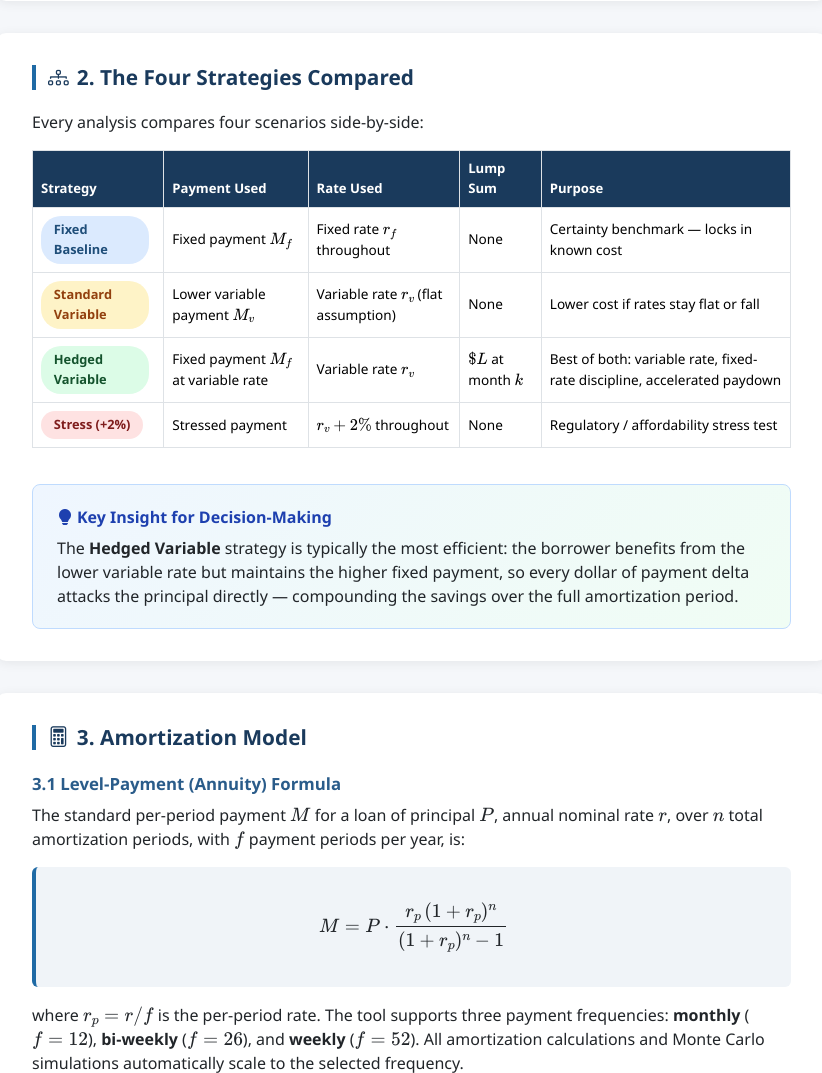
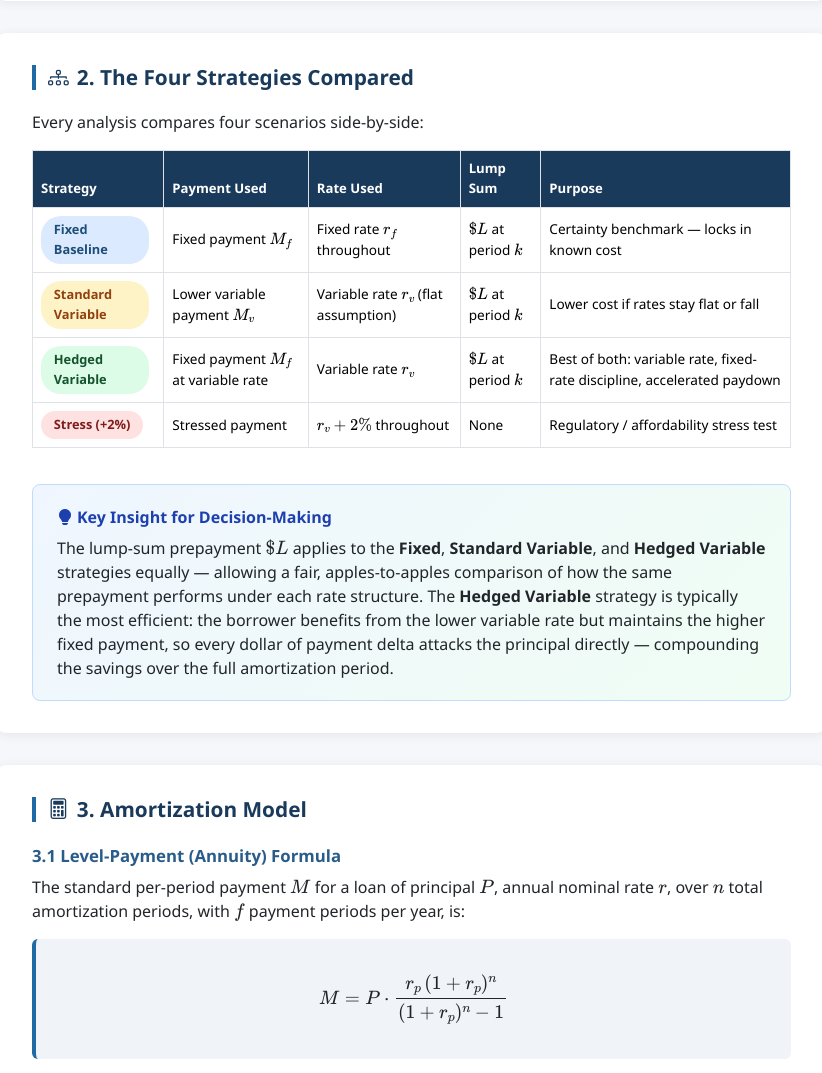
Before and after one commit to kingsley2emelideme/Mortgage_Strategy, a Flask app: page /methodology in a window 1280 px wide. Shown: the part 799-1872 px from the top of the page, without its empty margins (371-1193 px from the left). Run offline with Flask 3, Linux system fonts and the light colour scheme.

Commit message:
Apply lump sum prepayment to fixed and variable strategies
- Fixed and variable amortization schedules now receive lump_sum in both
  /api/calculate and /api/amortize endpoints (previously hedged-only)
- app.js: highlight lump sum row in amortization table for all strategies
  except stress (was hedged-only)
- methodology.html: update strategies table to show lump sum applies to
  fixed, variable, and hedged; update key insight box to explain equal
  apples-to-apples comparison across strategies

Co-Authored-By: Claude Sonnet 4.6 <noreply@anthropic.com>

```diff
--- a/app.py
+++ b/app.py
@@ -101,8 +101,8 @@ def calculate():
         flat_v = np.full(n, mp.var_rate_start)
 
         # -- Deterministic schedules --
-        df_fixed = engine.amortize(flat_f, fixed_pmt)
-        df_var = engine.amortize(flat_v, var_pmt)
+        df_fixed = engine.amortize(flat_f, fixed_pmt, lump_sum=lump_sum)
+        df_var = engine.amortize(flat_v, var_pmt, lump_sum=lump_sum)
         df_hedged = engine.amortize(flat_v, fixed_pmt, lump_sum=lump_sum)
 
         # Stress: variable rate +2 %
@@ -215,12 +215,12 @@ def amortize():
             rate = mp.fixed_rate
             pmt = AmortizationEngine.level_payment(mp.principal, rate, mp.total_periods, ppy)
             rates = np.full(n, rate)
-            df = engine.amortize(rates, pmt)
+            df = engine.amortize(rates, pmt, lump_sum=lump_sum)
         elif strategy == "variable":
             rate = mp.var_rate_start
             pmt = AmortizationEngine.level_payment(mp.principal, rate, mp.total_periods, ppy)
             rates = np.full(n, rate)
-            df = engine.amortize(rates, pmt)
+            df = engine.amortize(rates, pmt, lump_sum=lump_sum)
         elif strategy == "hedged":
             fixed_pmt = AmortizationEngine.level_payment(mp.principal, mp.fixed_rate, mp.total_periods, ppy)
             rates = np.full(n, mp.var_rate_start)
--- a/static/js/app.js
+++ b/static/js/app.js
@@ -329,7 +329,7 @@ function renderScheduleTable(rows, strategy, lumpSumMonth) {
   const strategyPmtMap = { fixed: rows[0] ? (rows[0].Interest + rows[0].Principal) : 0 };
   tbody.innerHTML = rows.map(row => {
     const pmt = (row.Interest + row.Principal).toFixed(2);
-    const isLS = row.Month === lumpSumMonth && strategy === 'hedged';
+    const isLS = row.Month === lumpSumMonth && strategy !== 'stress';
     return `<tr class="${isLS ? 'lump-sum-row' : ''}">
       <td>${row.Month}${isLS ? ' <span class="badge bg-warning text-dark">LS</span>' : ''}</td>
       <td>${(row.Rate * 100).toFixed(3)}%</td>
--- a/templates/methodology.html
+++ b/templates/methodology.html
@@ -213,21 +213,21 @@
                 <td><span class="strategy-badge badge-fixed">Fixed Baseline</span></td>
                 <td>Fixed payment \(M_f\)</td>
                 <td>Fixed rate \(r_f\) throughout</td>
-                <td>None</td>
+                <td>\(\$L\) at period \(k\)</td>
                 <td>Certainty benchmark — locks in known cost</td>
               </tr>
               <tr>
                 <td><span class="strategy-badge badge-variable">Standard Variable</span></td>
                 <td>Lower variable payment \(M_v\)</td>
                 <td>Variable rate \(r_v\) (flat assumption)</td>
-                <td>None</td>
+                <td>\(\$L\) at period \(k\)</td>
                 <td>Lower cost if rates stay flat or fall</td>
               </tr>
               <tr>
                 <td><span class="strategy-badge badge-hedged">Hedged Variable</span></td>
                 <td>Fixed payment \(M_f\) at variable rate</td>
                 <td>Variable rate \(r_v\)</td>
-                <td>\(\$L\) at month \(k\)</td>
+                <td>\(\$L\) at period \(k\)</td>
                 <td>Best of both: variable rate, fixed-rate discipline, accelerated paydown</td>
               </tr>
               <tr>
@@ -243,9 +243,12 @@
 
         <div class="insight-box">
           <div class="insight-title"><i class="bi bi-lightbulb-fill me-1"></i>Key Insight for Decision-Making</div>
-          The <strong>Hedged Variable</strong> strategy is typically the most efficient: the borrower benefits
-          from the lower variable rate but maintains the higher fixed payment, so every dollar of payment delta
-          attacks the principal directly — compounding the savings over the full amortization period.
+          The lump-sum prepayment \(\$L\) applies to the <strong>Fixed</strong>, <strong>Standard Variable</strong>,
+          and <strong>Hedged Variable</strong> strategies equally — allowing a fair, apples-to-apples comparison
+          of how the same prepayment performs under each rate structure. The <strong>Hedged Variable</strong>
+          strategy is typically the most efficient: the borrower benefits from the lower variable rate but
+          maintains the higher fixed payment, so every dollar of payment delta attacks the principal directly —
+          compounding the savings over the full amortization period.
         </div>
       </div>
 
```
